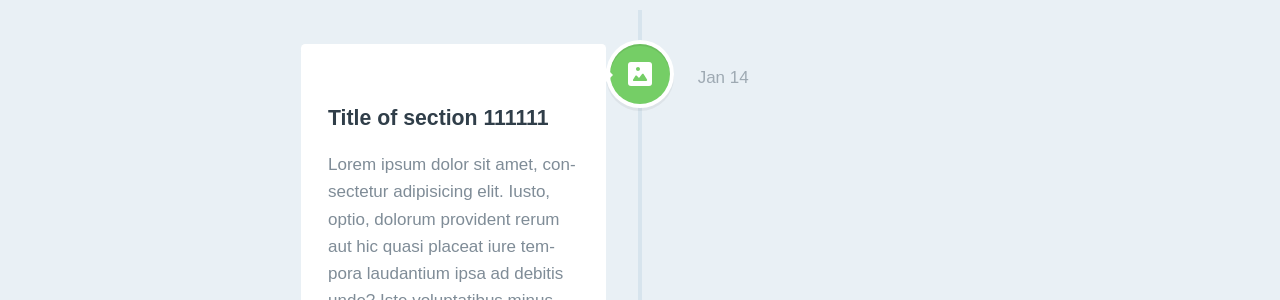
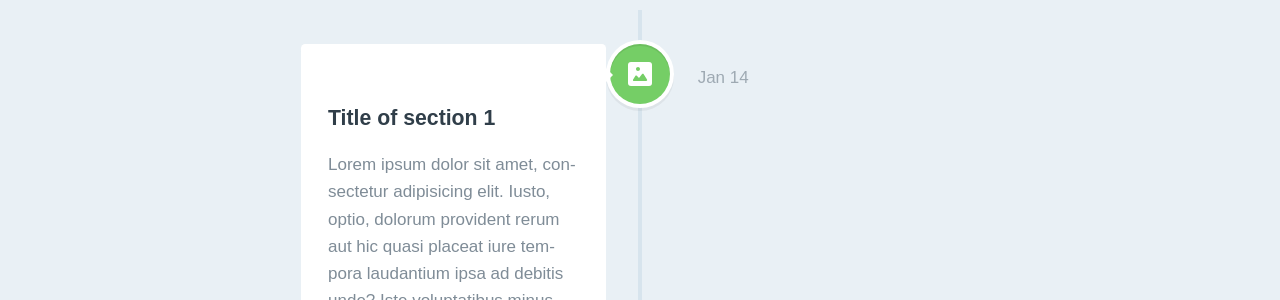
Before and after one commit to vsevkayf/OmarKhayyam, a Jekyll site: the page built from pages/Grantss.html, in a window 1280 px wide and 900 px high, scrolled down 359 px. Shown: the part 153-453 px from the top of the window. Built offline with Jekyll 4.4.1, drawn with Linux system fonts in a browser that asks for light colours; nearby versions of some CDN libraries; some web fonts are replaced.

Commit message:
Update Grantss.html

```diff
--- a/pages/Grantss.html
+++ b/pages/Grantss.html
@@ -21,7 +21,7 @@ permalink: "/Grantss/"
 			</div> <!-- cd-timeline-img -->
 
 			<div class="cd-timeline-content">
-				<h2>Title of section 111111</h2>
+				<h2>Title of section 1</h2>
 				<p>Lorem ipsum dolor sit amet, consectetur adipisicing elit. Iusto, optio, dolorum provident rerum aut hic quasi placeat iure tempora laudantium ipsa ad debitis unde? Iste voluptatibus minus veritatis qui ut.</p>
 				<a href="#0" class="cd-read-more">Read more</a>
 				<span class="cd-date">Jan 14</span>
```
